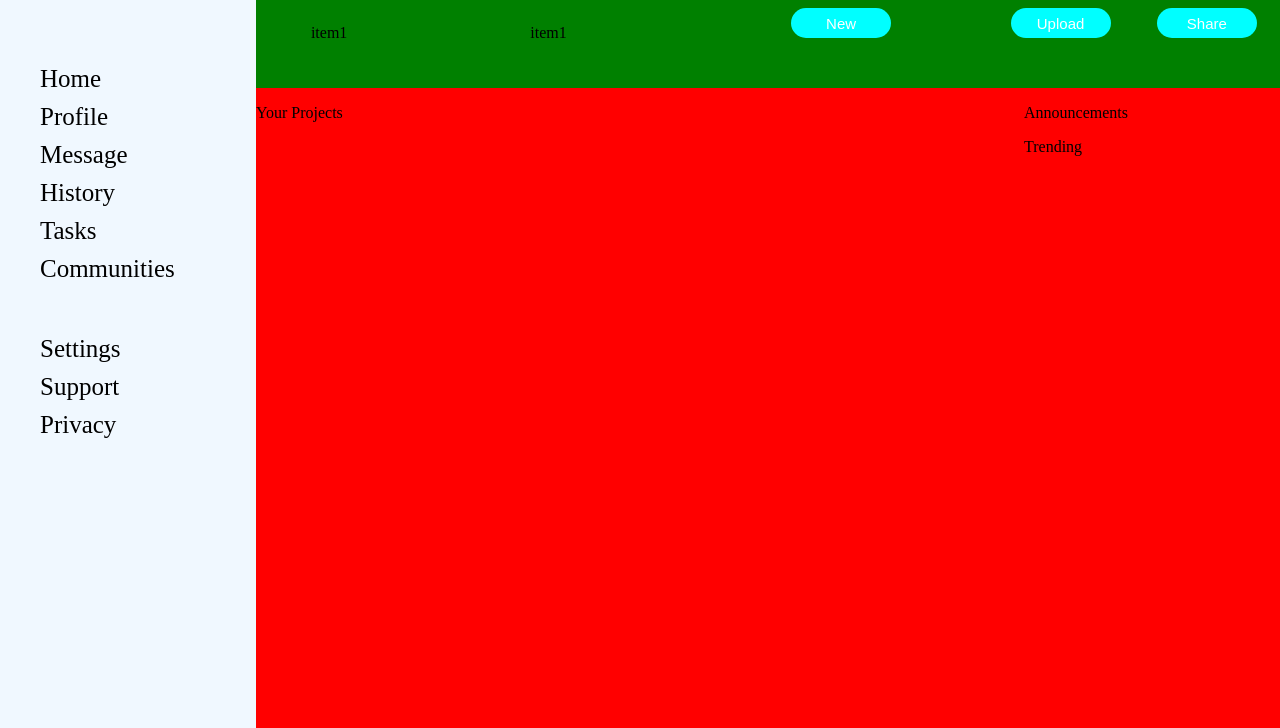
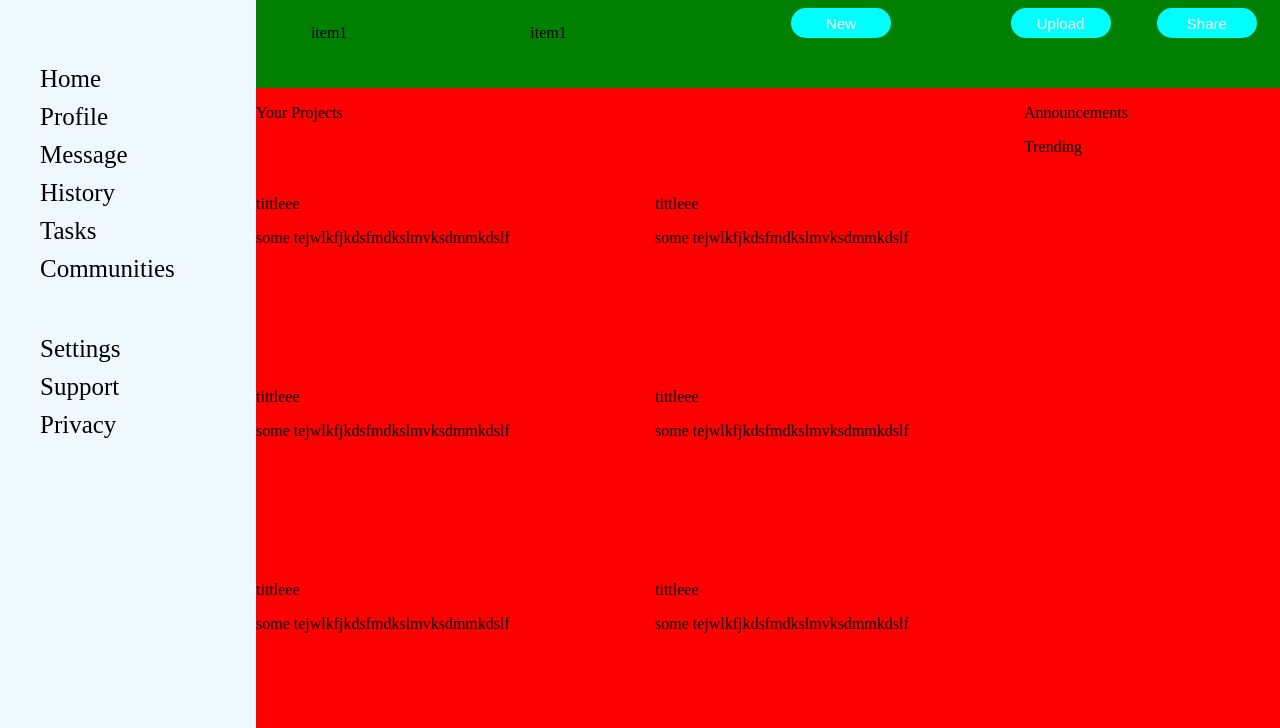
Before and after one commit to Veljko03/admin-dashboard, a plain HTML site: page index.html in a window 1280 px wide. Shown: the part 72-800 px from the top of the page. Drawn offline with Linux system fonts and the light colour scheme.

Commit message:
added layout for cards

```diff
--- a/index.html
+++ b/index.html
@@ -59,13 +59,30 @@
                 <p>Trending</p>
             </div>
             <div class="cards">
-                <div></div>
-                <div></div>
-                <div></div>
-                <div></div>
-                <div></div>
-                <div></div>
-
+                <div class="card">
+                    <p>tittleee</p>
+                    <p>some tejwlkfjkdsfmdkslmvksdmmkdslf</p>
+                </div>
+                <div class="card">
+                    <p>tittleee</p>
+                    <p>some tejwlkfjkdsfmdkslmvksdmmkdslf</p>
+                </div>
+                <div class="card">
+                    <p>tittleee</p>
+                    <p>some tejwlkfjkdsfmdkslmvksdmmkdslf</p>
+                </div>
+                <div class="card">
+                    <p>tittleee</p>
+                    <p>some tejwlkfjkdsfmdkslmvksdmmkdslf</p>
+                </div>
+                <div class="card">
+                    <p>tittleee</p>
+                    <p>some tejwlkfjkdsfmdkslmvksdmmkdslf</p>
+                </div>
+                <div class="card">
+                    <p>tittleee</p>
+                    <p>some tejwlkfjkdsfmdkslmvksdmmkdslf</p>
+                </div>
 
             </div>
         </div>
--- a/style.css
+++ b/style.css
@@ -74,3 +74,14 @@ button{
     grid-template-columns: 3fr 1fr;
     grid-template-rows: 1fr 6fr;
 }
+
+.trending{
+    grid-row: 1/7;
+    grid-column: 2/3;
+}
+.cards{
+    display: grid;
+    gap: 30px;
+    grid-template-columns: repeat(auto-fit, minmax(350px, 1fr));
+
+}
```
